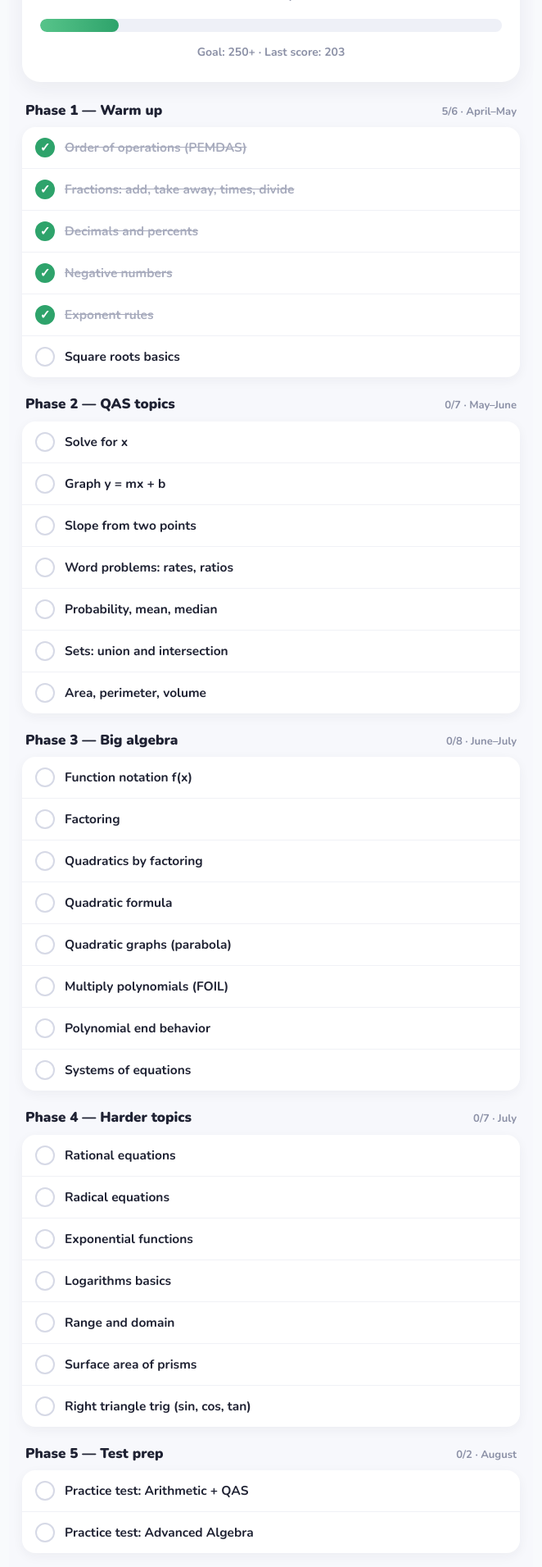
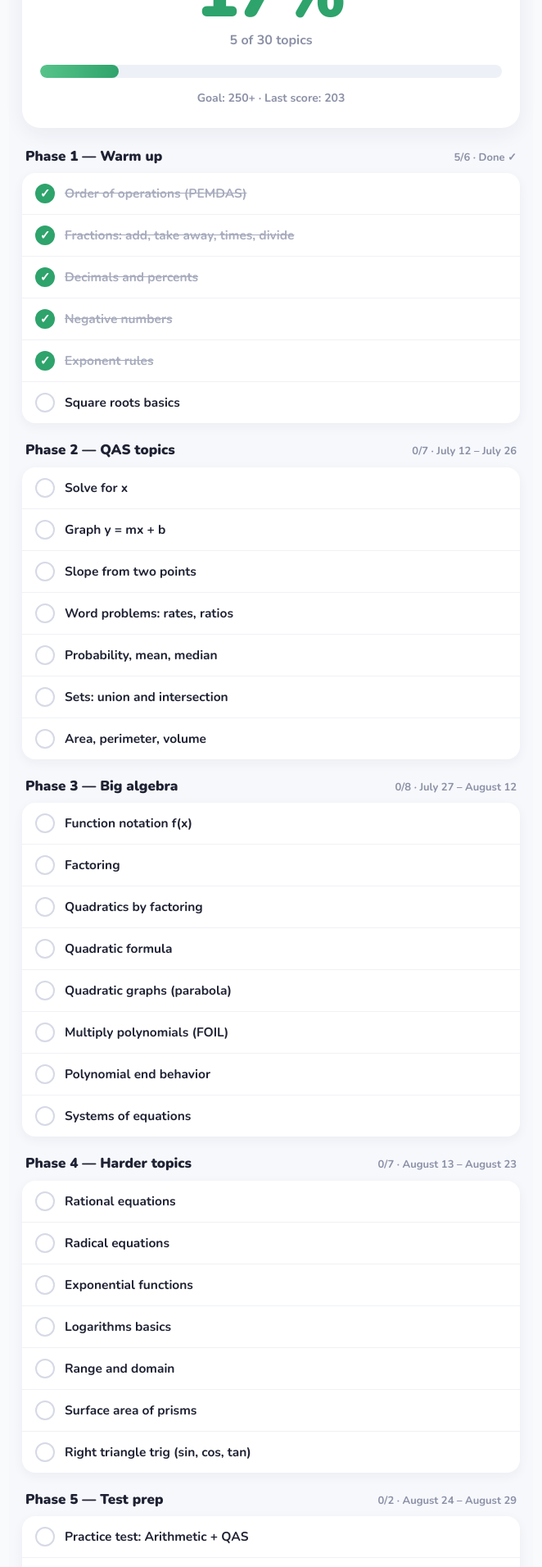
Before and after one commit to Khalid-Graine/tasks, a React (Vite) app in the folder my-task-app/: page /math in a window 1280 px wide. Shown: the part 180-2091 px from the top of the page at 82% size, without its empty margins (309-971 px from the left). Built offline with nearby package versions, Linux system fonts and the light colour scheme.

Commit message:
feat(math): update phase timelines for improved clarity and accuracy fix(ui): add padding to main content area for better layout

```diff
--- a/my-task-app/src/App.jsx
+++ b/my-task-app/src/App.jsx
@@ -275,7 +275,7 @@ function App() {
     <Router>
       <Header onToggle={() => setDrawerOpen(d => !d)} open={drawerOpen} onSync={handleSync} isOnline={isOnline} onToggleDark={() => setDark(d => !d)} dark={dark} />
       <SideDrawer open={drawerOpen} onClose={() => setDrawerOpen(false)} />
-      <main>
+      <main className="pt-14">
         <Routes>
           <Route path="/" element={<TasksPage />} />
           <Route path="/supplements" element={<Supplements />} />
--- a/my-task-app/src/Math.jsx
+++ b/my-task-app/src/Math.jsx
@@ -4,7 +4,7 @@ import { Link } from 'react-router-dom';
 const PHASES = [
   {
     name: 'Phase 1 — Warm up',
-    when: 'April–May',
+    when: 'Done ✓',
     topics: [
       'Order of operations (PEMDAS)',
       'Fractions: add, take away, times, divide',
@@ -16,7 +16,7 @@ const PHASES = [
   },
   {
     name: 'Phase 2 — QAS topics',
-    when: 'May–June',
+    when: 'July 12 – July 26',
     topics: [
       'Solve for x',
       'Graph y = mx + b',
@@ -29,7 +29,7 @@ const PHASES = [
   },
   {
     name: 'Phase 3 — Big algebra',
-    when: 'June–July',
+    when: 'July 27 – August 12',
     topics: [
       'Function notation f(x)',
       'Factoring',
@@ -43,7 +43,7 @@ const PHASES = [
   },
   {
     name: 'Phase 4 — Harder topics',
-    when: 'July',
+    when: 'August 13 – August 23',
     topics: [
       'Rational equations',
       'Radical equations',
@@ -56,7 +56,7 @@ const PHASES = [
   },
   {
     name: 'Phase 5 — Test prep',
-    when: 'August',
+    when: 'August 24 – August 29',
     topics: [
       'Practice test: Arithmetic + QAS',
       'Practice test: Advanced Algebra',
```
